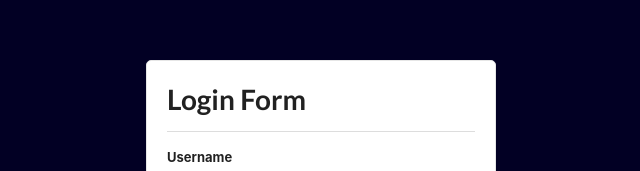
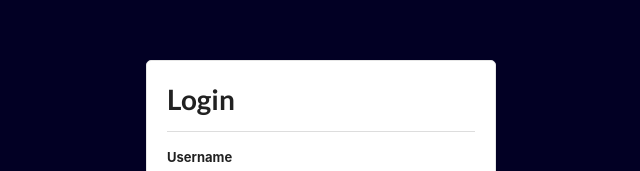
Before and after one commit to becathey/login-form-react, a React (Create React App) app: page / in a window 1280 px wide. Shown: the part 154-325 px from the top of the page, without its empty margins (319-959 px from the left). Built offline with nearby package versions, Linux system fonts and the light colour scheme.

Commit message:
Add title

```diff
--- a/public/index.html
+++ b/public/index.html
@@ -31,7 +31,7 @@
       work correctly both with client-side routing and a non-root public URL.
       Learn how to configure a non-root public URL by running `npm run build`.
     -->
-    <title>React App</title>
+    <title>Login</title>
   </head>
   <body>
     <noscript>You need to enable JavaScript to run this app.</noscript>
--- a/src/App.js
+++ b/src/App.js
@@ -51,7 +51,7 @@ function App() {
       ) : null}
 
       <form onSubmit={handleSubmit}>
-        <h1>Login Form</h1>
+        <h1>Login</h1>
         <div className="ui divider"></div>
         <div className="ui form">
           <div className="field">
```
